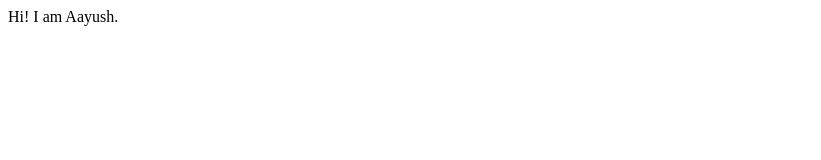
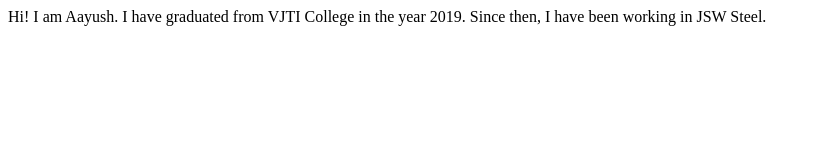
Before and after one commit to Aayush4396/Aayush-web2, a plain HTML site: page index.html in a window 1280 px wide. Shown: the whole page, without its empty margins (0-821 px from the left). Drawn offline with Linux system fonts and the light colour scheme.

Commit message:
Docs: added details

```diff
--- a/index.html
+++ b/index.html
@@ -7,6 +7,6 @@
     <title>AayushG</title>
 </head>
 <body>
-    Hi! I am Aayush.
+    Hi! I am Aayush. I have graduated from VJTI College in the year 2019. Since then, I have been working in JSW Steel.
 </body>
 </html>
```
